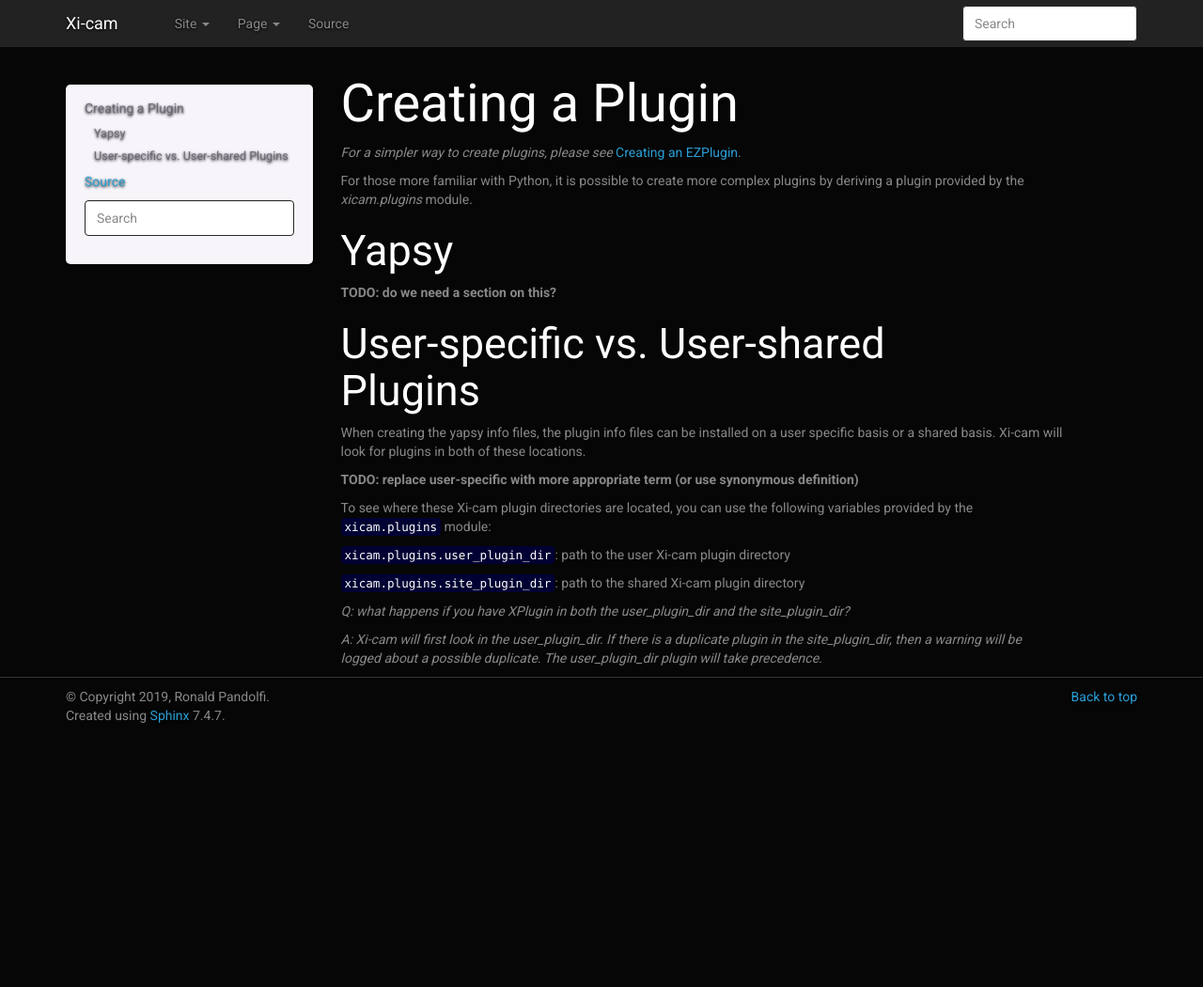
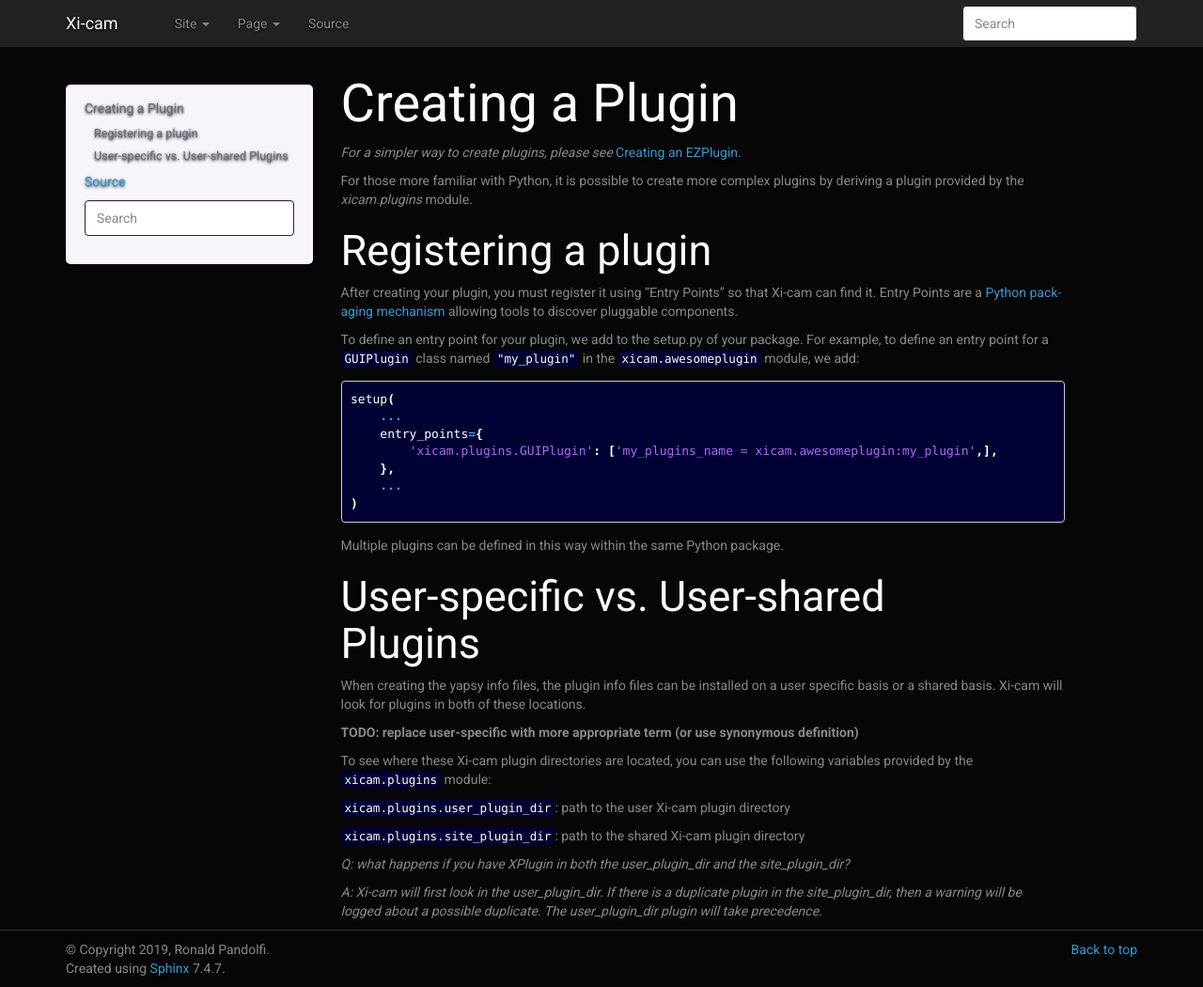
Before and after one commit to Xi-CAM/Xi-cam, a Sphinx documentation site: the page built from docs/source/plugin-dev.md, in a window 1280 px wide and 1050 px high. Shown: the whole window at 94% size. Built offline with Sphinx 7.4.7, drawn with Linux system fonts in a browser that asks for light colours.

Commit message:
Add short doc for plugin registration

````diff
--- a/docs/source/plugin-dev.md
+++ b/docs/source/plugin-dev.md
@@ -6,10 +6,26 @@
 plugin provided by the *xicam.plugins* module.
 
 
-## Yapsy
+## Registering a plugin
 
-**TODO: do we need a section on this?**
+After creating your plugin, you must register it using "Entry Points" so that Xi-cam
+can find it. Entry Points are a [Python packaging mechanism](https://packaging.python.org/specifications/entry-points/)
+allowing tools to discover pluggable components.
 
+To define an entry point for your plugin, we add to the setup.py of your package.
+For example, to define an entry point for a `GUIPlugin` class named `"my_plugin"`
+in the `xicam.awesomeplugin` module, we add:
+
+```
+setup(
+    ...
+    entry_points={
+        'xicam.plugins.GUIPlugin': ['my_plugins_name = xicam.awesomeplugin:my_plugin',],
+    },
+    ...
+)
+```
+Multiple plugins can be defined in this way within the same Python package.
 
 ## User-specific vs. User-shared Plugins
 
````
